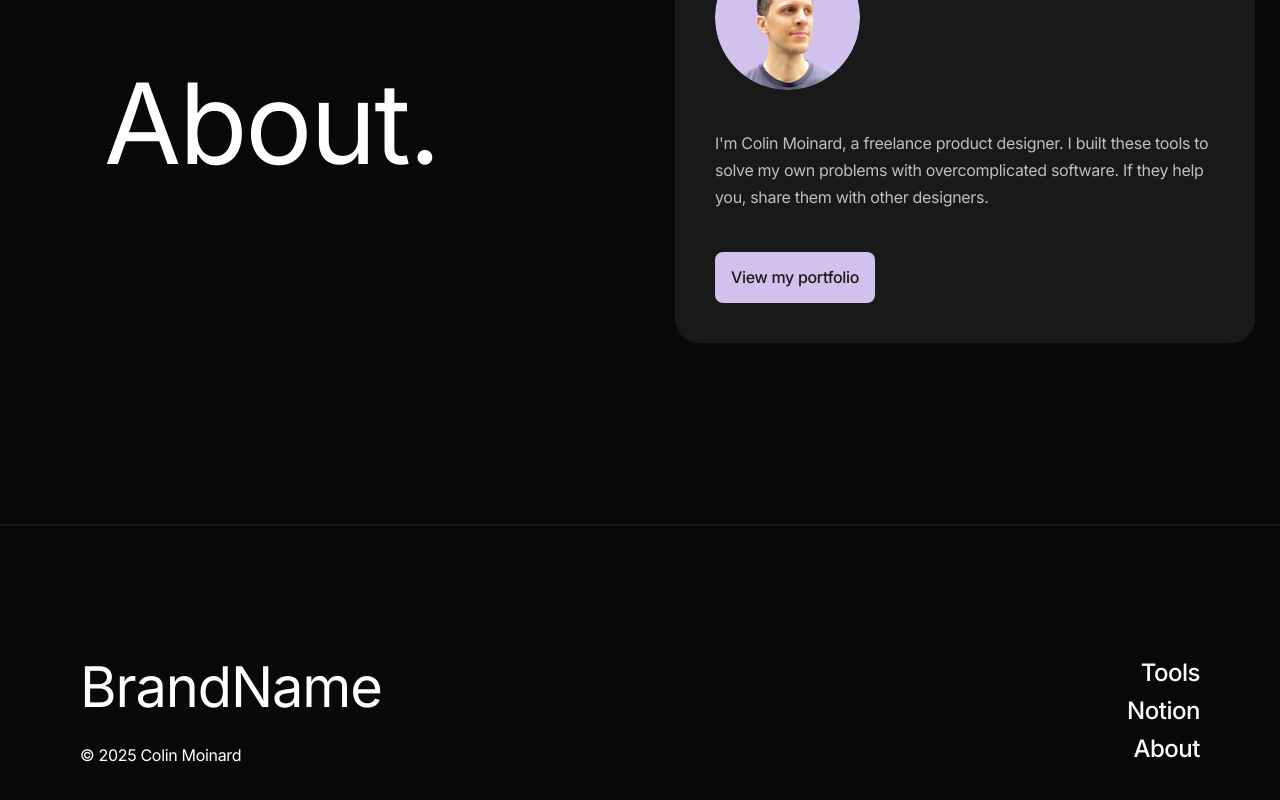
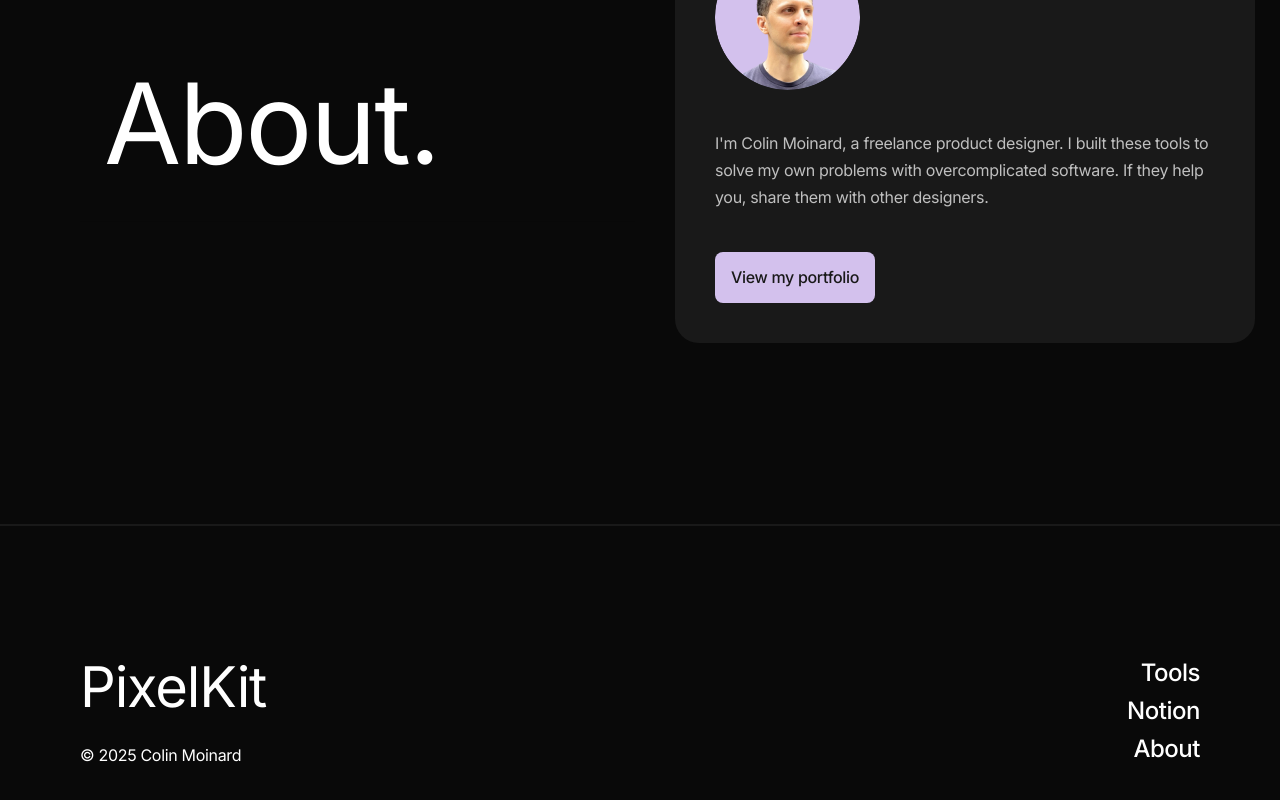
Before and after one commit to Tinyblocks/designers-tools, a React (Vite) app: page / in a window 1280 px wide. Shown: the part 2682-3482 px from the top of the page. Built offline with nearby package versions, Linux system fonts and the light colour scheme.

Commit message:
Update brand name to PixelKit

```diff
--- a/src/components/Footer/Footer.jsx
+++ b/src/components/Footer/Footer.jsx
@@ -11,7 +11,7 @@ function Footer() {
   return (
     <footer className={styles.footer}>
       <div className={styles.left}>
-        <h2 className={styles.brand}>BrandName</h2>
+        <h2 className={styles.brand}>PixelKit</h2>
         <p className={styles.copyright}>© 2025 Colin Moinard</p>
       </div>
       <div className={styles.right}>
```
